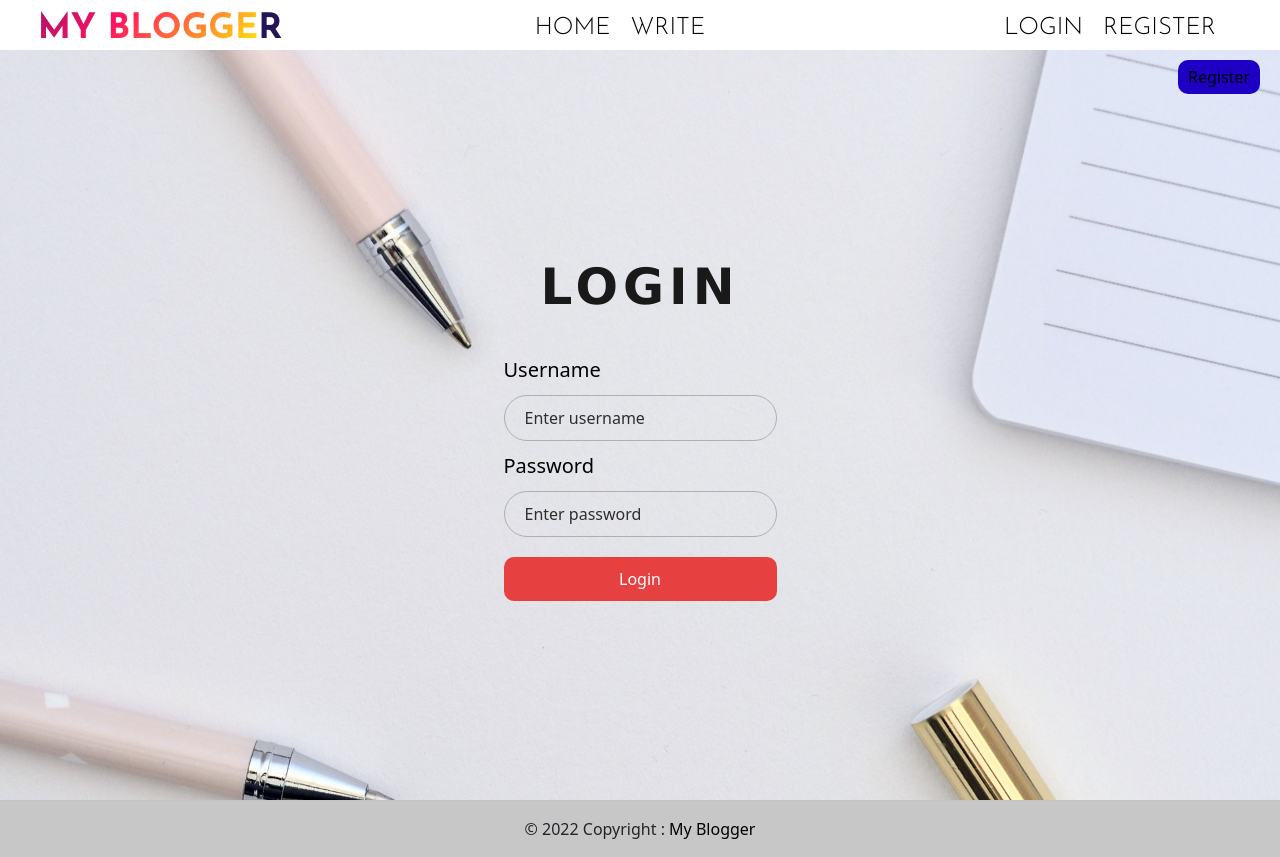
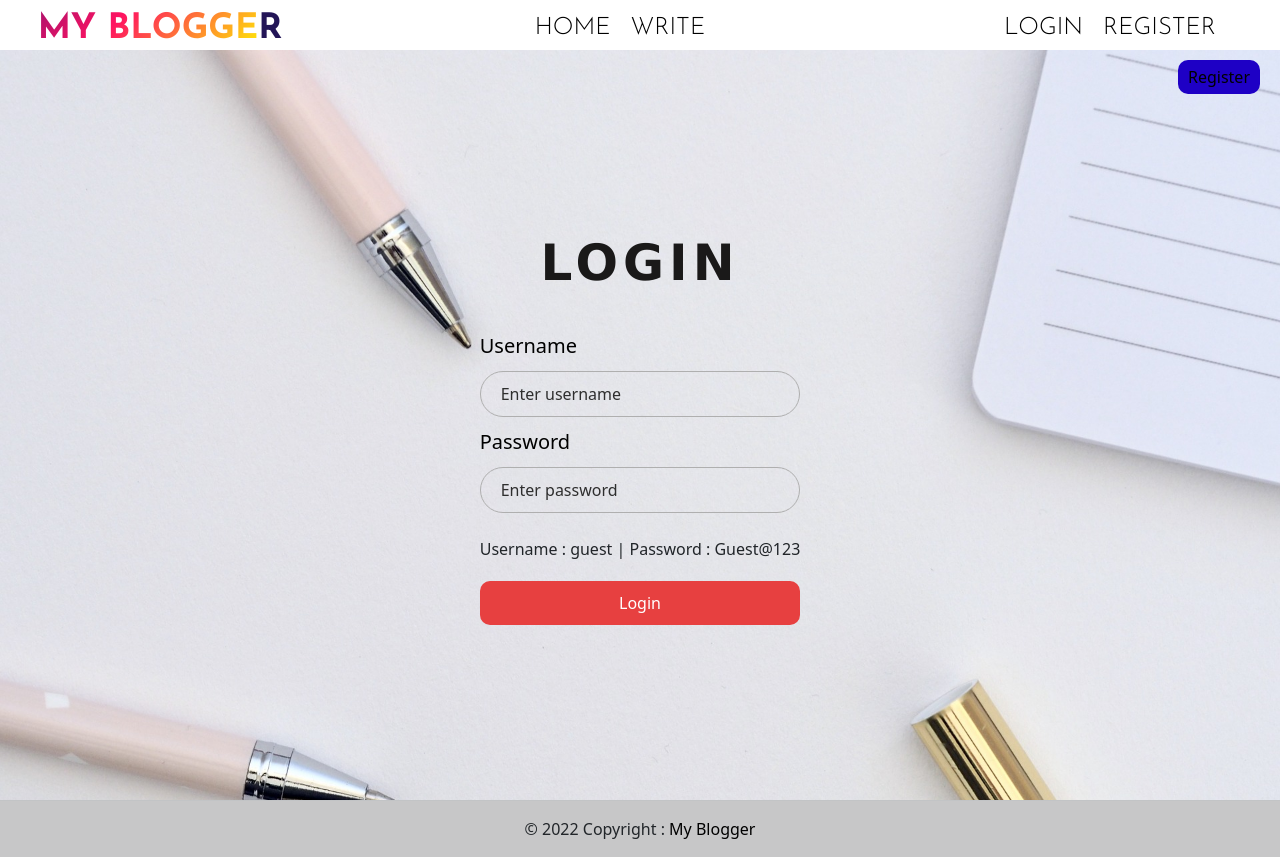
Before and after one commit to KamaleshKDK/Blog-FE, a React (Create React App) app: page /login in a window 1280 px wide. Built offline with nearby package versions, Linux system fonts and the light colour scheme.

Commit message:
guest added

```diff
--- a/src/pages/login/Login.jsx
+++ b/src/pages/login/Login.jsx
@@ -68,6 +68,8 @@ export default function Login() {
             placeholder="Enter password"
             ref={passwordRef}
           />
+          <br></br>
+          <div>Username : guest |<span> Password : Guest@123</span></div>
 
            {
                error && <div className="error_msg">{error}</div>
```
